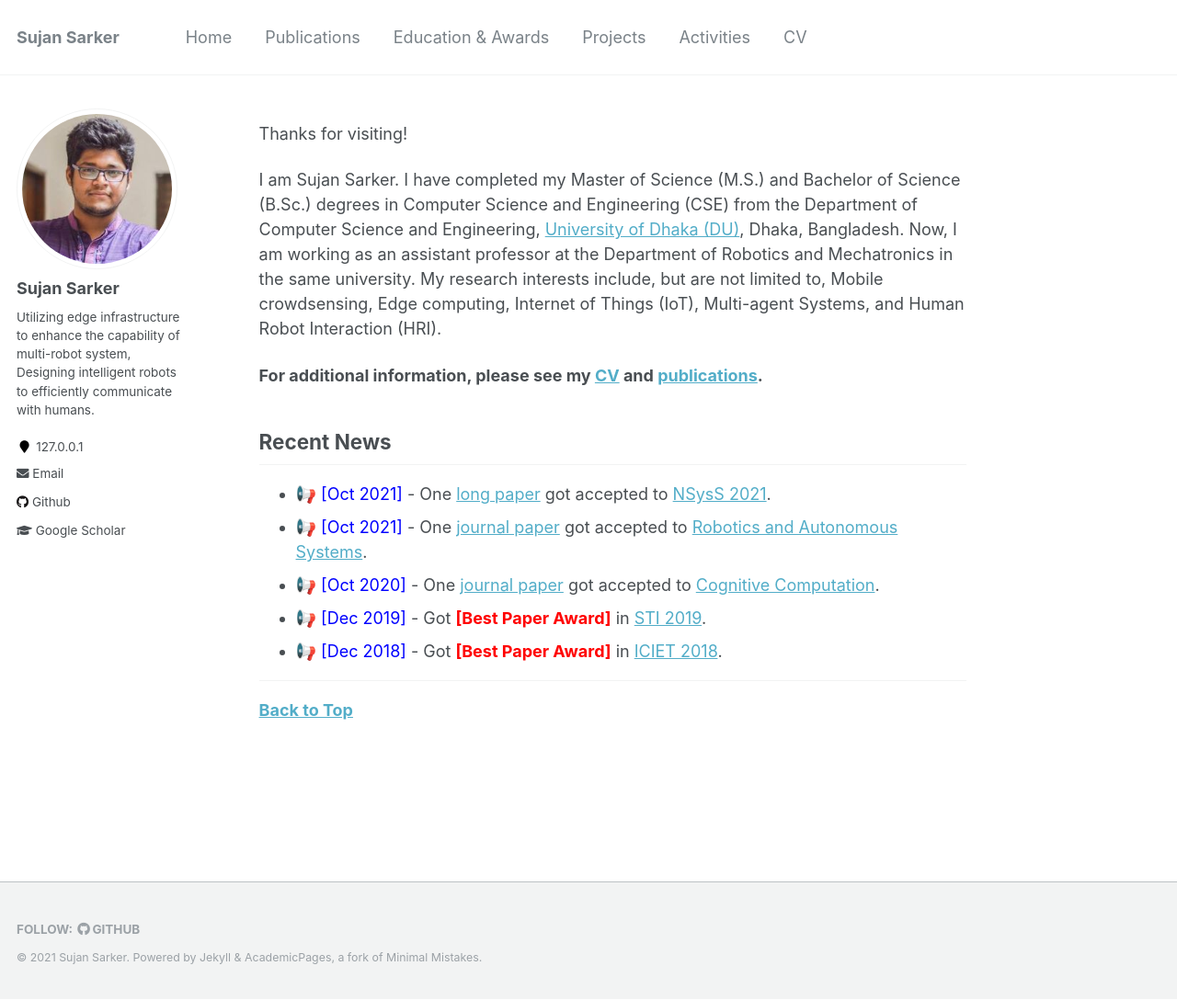
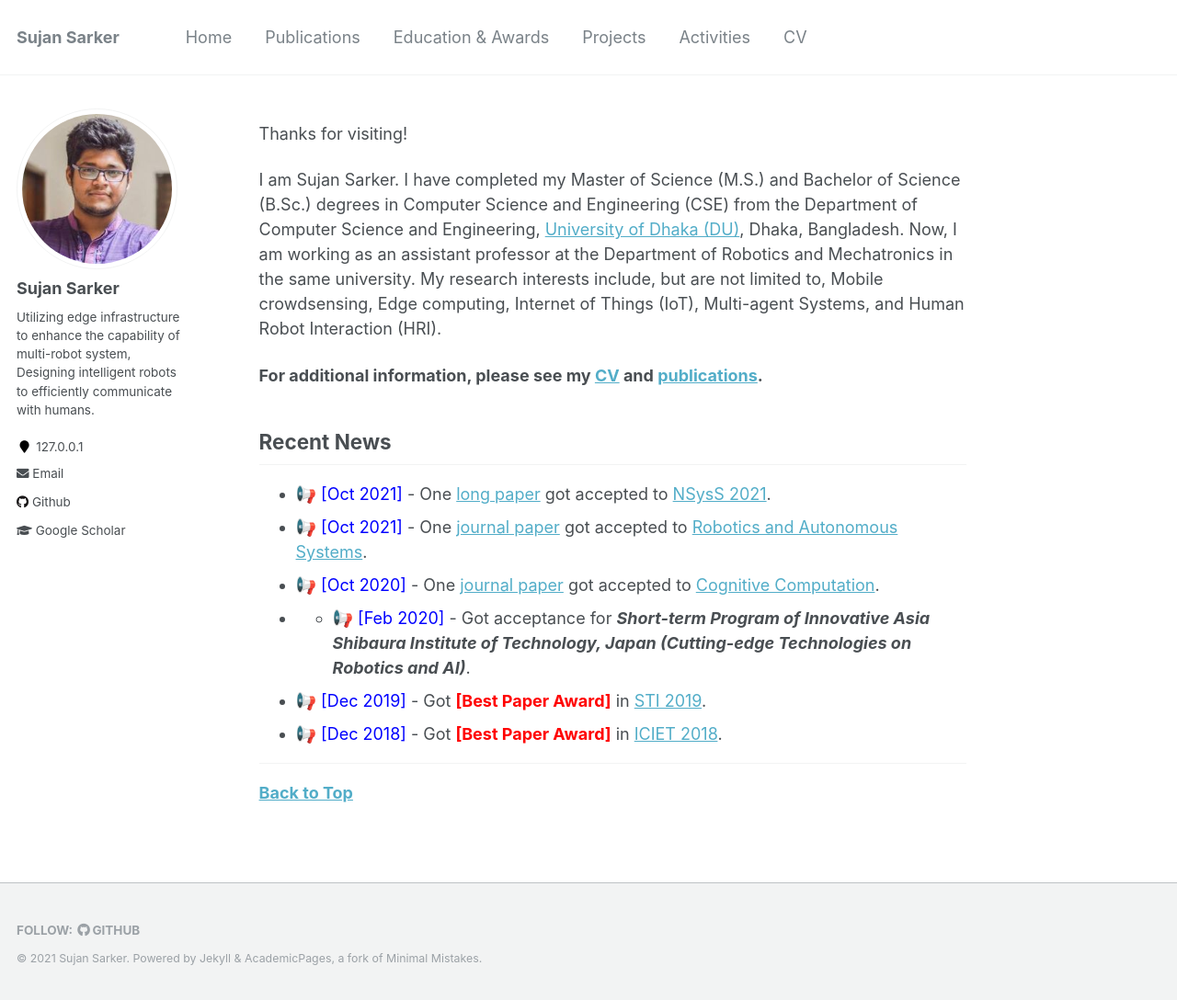
Before and after one commit to sujan-sarker/sujan-sarker.github.io, a Jekyll site: the page built from _pages/about.md, in a window 1280 px wide and 1088 px high. Shown: the whole window at 92% size. Built offline with Jekyll 4.4.1, drawn with Linux system fonts in a browser that asks for light colours.

Commit message:
Update about.md

```diff
--- a/_pages/about.md
+++ b/_pages/about.md
@@ -25,6 +25,7 @@ I am Sujan Sarker. I have completed my Master of Science (M.S.) and Bachelor of
 * 📢 <span style="color:Blue"> [Oct 2021] </span> - One [long paper](https://cse.buet.ac.bd/nsyss2021/papers/) got accepted to  [NSysS 2021](https://cse.buet.ac.bd/nsyss2021/).
 * 📢 <span style="color:Blue"> [Oct 2021] </span> - One [journal paper](https://www.sciencedirect.com/science/article/pii/S0921889021001871) got accepted to  [Robotics and Autonomous Systems](https://www.sciencedirect.com/journal/robotics-and-autonomous-systems).
 * 📢 <span style="color:Blue"> [Oct 2020] </span> - One [journal paper](https://www.springer.com/journal/12559) got accepted to  [Cognitive Computation](https://link.springer.com/article/10.1007/s12559-020-09779-5).
+* * 📢 <span style="color:Blue"> [Feb 2020] </span> - Got acceptance for ***Short-term Program of Innovative Asia Shibaura Institute of Technology, Japan (Cutting-edge Technologies on Robotics and AI)***.
 *  📢 <span style="color:Blue"> [Dec 2019] </span> - Got <span style="color:Red"> **[Best Paper Award]** </span> in [STI 2019](http://fse.green.edu.bd/sti-2019/).
 *  📢 <span style="color:Blue"> [Dec 2018] </span> - Got <span style="color:Red"> **[Best Paper Award]** </span> in [ICIET 2018](https://cse.du.ac.bd/iciet/).
 
```
